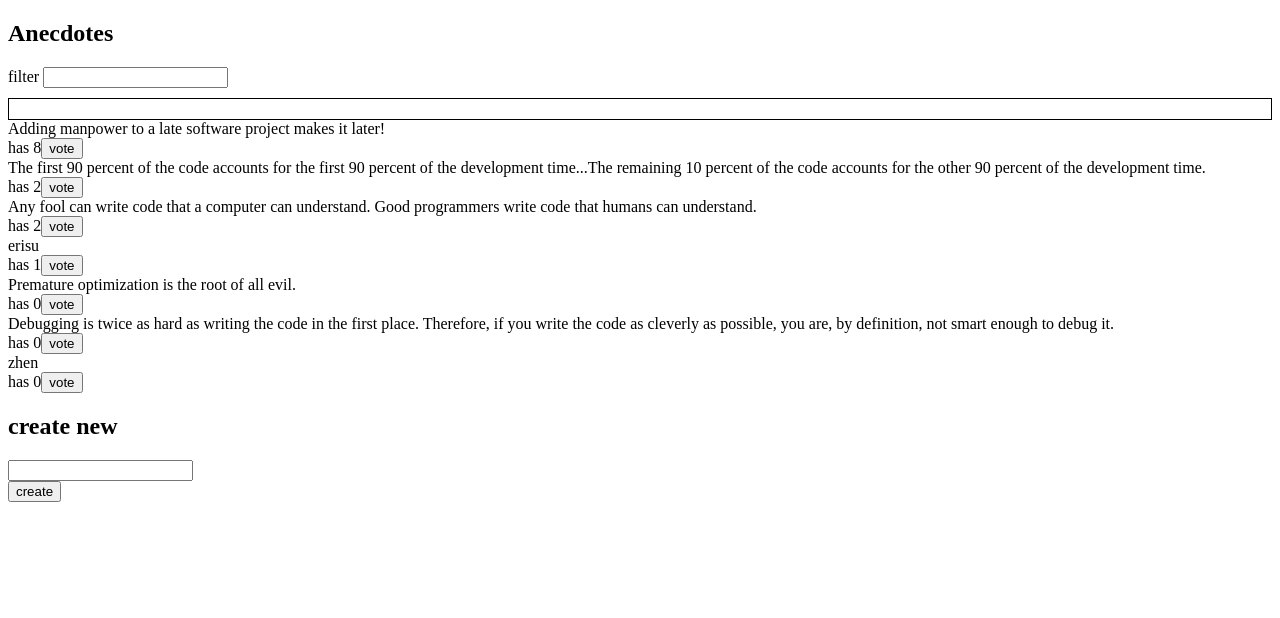
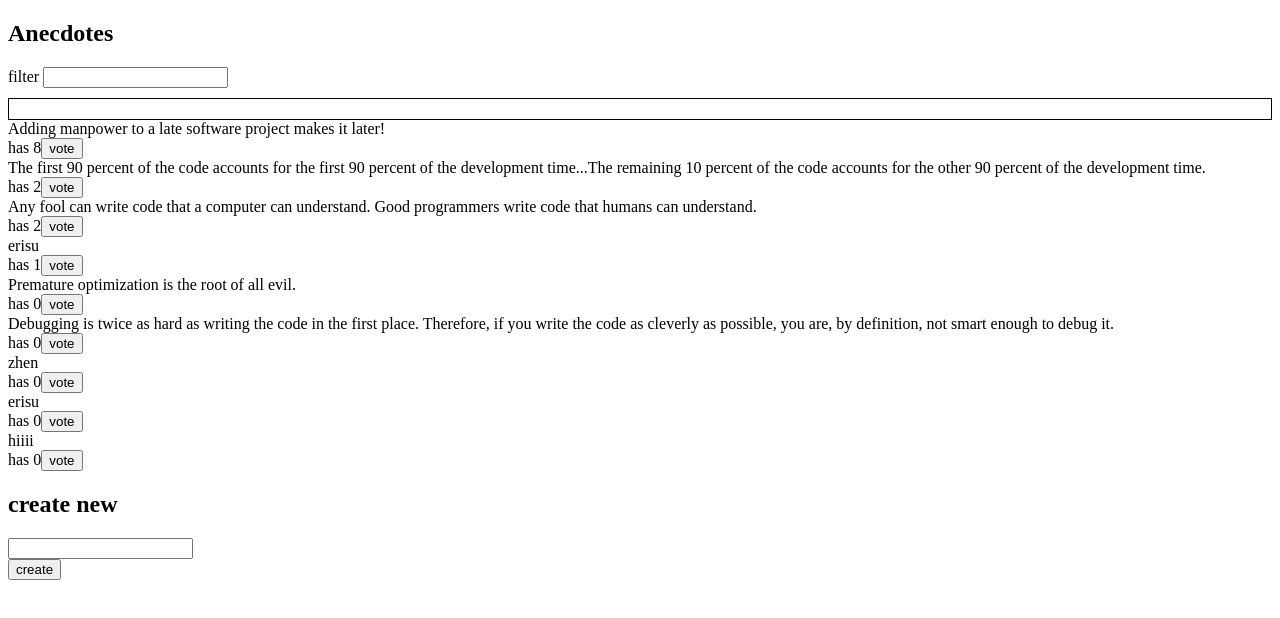
Before and after one commit to twbluenaxela/redux-anecdotes, a React (Create React App) app: page / in a window 1280 px wide. Shown: the top 618 px of the page. Built offline with nearby package versions, Linux system fonts and the light colour scheme; data requests are answered from the project's data file.

Commit message:
resolve merge conflict

```diff
--- a/db.json
+++ b/db.json
@@ -34,6 +34,16 @@
       "content": "zhen",
       "votes": 0,
       "id": "_y1LvCJ"
+    },
+    {
+      "content": "erisu",
+      "votes": 0,
+      "id": "ggIWtjV"
+    },
+    {
+      "content": "hiiii",
+      "votes": 0,
+      "id": "lKk8d8X"
     }
   ]
 }
--- a/src/components/AnecdoteForm.js
+++ b/src/components/AnecdoteForm.js
@@ -1,9 +1,9 @@
 import { createAnecdote } from '../reducers/anecdoteReducer'
-import { useDispatch } from 'react-redux'
+import { useDispatch, connect } from 'react-redux'
 import anecdoteService from '../services/anecdotes'
 
 
-const AnecdoteForm = () => {
+const AnecdoteForm = (props) => {
 
   const dispatch = useDispatch()
   const addAnecdote = async (event) => {
@@ -11,7 +11,8 @@ const AnecdoteForm = () => {
     const content = event.target.quote.value
     event.target.quote.value = ''
     // const newAnecdote = await anecdoteService.createNew(content)
-    dispatch(createAnecdote(content))
+    // dispatch(createAnecdote(content))
+    props.createAnecdote(content)
   }
 
 
@@ -26,4 +27,10 @@ const AnecdoteForm = () => {
   )
 }
 
-export default AnecdoteForm
+// const mapDispatchToProps =
+
+
+export default connect(
+  null,
+  { createAnecdote }
+)(AnecdoteForm)
```
